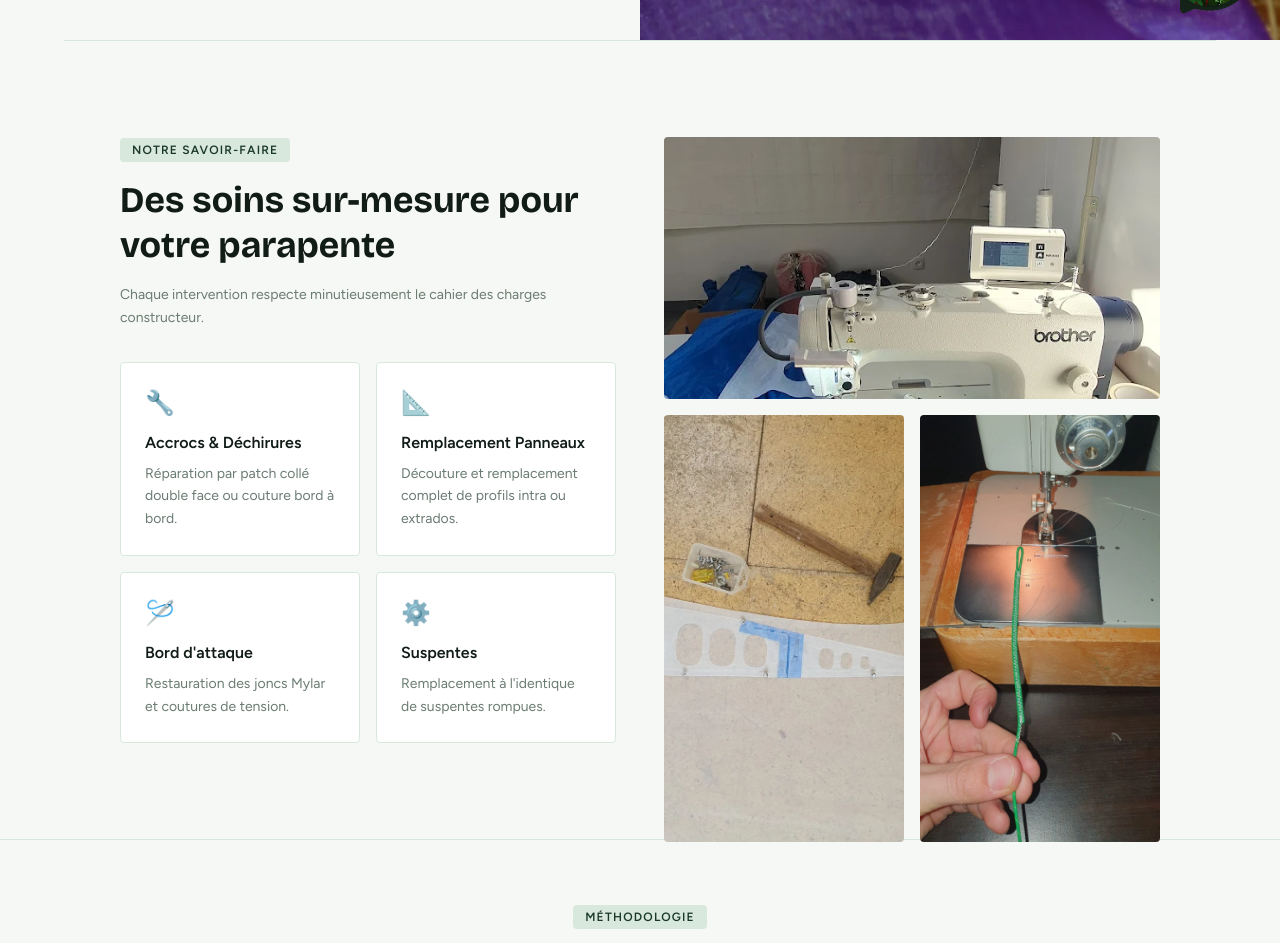
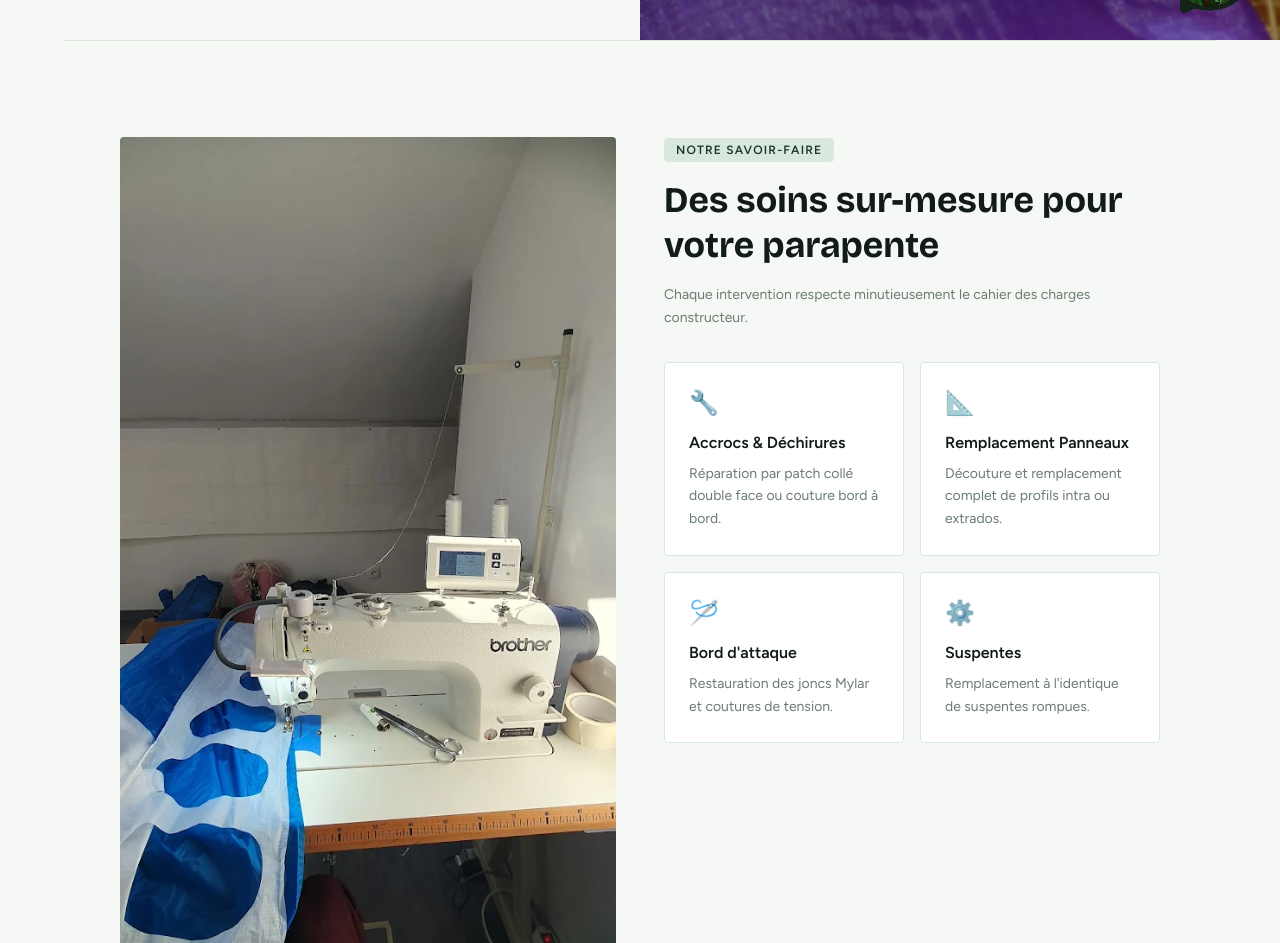
Before and after one commit to clementsbt/Parapente-rescue, a Next.js app: page / in a window 1280 px wide. Shown: the part 760-1703 px from the top of the page. Built offline with nearby package versions, Linux system fonts and the light colour scheme.

Commit message:
feat: section savoir-faire - images à gauche sur desktop

```diff
--- a/src/app/page.tsx
+++ b/src/app/page.tsx
@@ -131,7 +131,8 @@
 
       {/* Services */}
       <section className="py-12 md:py-24 px-4 md:px-14 max-w-6xl mx-auto border-t" style={{ borderColor: "#D8E8DC" }}>
-        <div className="grid grid-cols-1 lg:grid-cols-2 gap-12 items-start">
+        {/* Mobile: stacked (text then images) */}
+        <div className="lg:hidden">
           <ScrollEffect>
             <Tag>Notre savoir-faire</Tag>
             <h2 className="text-3xl md:text-4xl font-bold leading-tight mb-4" style={{ fontFamily: "var(--font-bricolage), sans-serif", color: "#111C17" }}>
@@ -140,7 +141,7 @@
             <p className="text-sm leading-relaxed mb-8" style={{ color: "#6B7C72" }}>
               Chaque intervention respecte minutieusement le cahier des charges constructeur.
             </p>
-            <div className="grid grid-cols-1 sm:grid-cols-2 gap-2 md:gap-4">
+            <div className="grid grid-cols-1 sm:grid-cols-2 gap-2 md:gap-4 mb-8">
               {[
                 { icon: "🔧", title: "Accrocs & Déchirures", desc: "Réparation par patch collé double face ou couture bord à bord." },
                 { icon: "📐", title: "Remplacement Panneaux", desc: "Découture et remplacement complet de profils intra ou extrados." },
@@ -164,6 +165,44 @@
                 <img src={IMG.sewing2} alt="Réparation tissu parapente" className="w-full h-full object-cover rounded-sm transition-transform duration-500 hover:scale-105" style={{ background: "#D8E8DC" }} />
                 <img src={IMG.sewing3} alt="Couture de précision voile" className="w-full h-full object-cover rounded-sm transition-transform duration-500 hover:scale-105" style={{ background: "#D8E8DC" }} />
               </div>
+            </div>
+          </ScrollEffect>
+        </div>
+
+        {/* Desktop: images left, text right */}
+        <div className="hidden lg:grid grid-cols-2 gap-12 items-start">
+          <ScrollEffect direction="left">
+            <div className="grid grid-rows-2 gap-4 h-full min-h-[540px]">
+              <img src={IMG.sewing1} alt="Technicien travaillant sur une voile" className="w-full h-full object-cover rounded-sm transition-transform duration-500 hover:scale-105" style={{ background: "#D8E8DC" }} />
+              <div className="grid grid-cols-2 gap-4">
+                <img src={IMG.sewing2} alt="Réparation tissu parapente" className="w-full h-full object-cover rounded-sm transition-transform duration-500 hover:scale-105" style={{ background: "#D8E8DC" }} />
+                <img src={IMG.sewing3} alt="Couture de précision voile" className="w-full h-full object-cover rounded-sm transition-transform duration-500 hover:scale-105" style={{ background: "#D8E8DC" }} />
+              </div>
+            </div>
+          </ScrollEffect>
+          <ScrollEffect direction="right">
+            <Tag>Notre savoir-faire</Tag>
+            <h2 className="text-3xl md:text-4xl font-bold leading-tight mb-4" style={{ fontFamily: "var(--font-bricolage), sans-serif", color: "#111C17" }}>
+              Des soins sur-mesure pour votre parapente
+            </h2>
+            <p className="text-sm leading-relaxed mb-8" style={{ color: "#6B7C72" }}>
+              Chaque intervention respecte minutieusement le cahier des charges constructeur.
+            </p>
+            <div className="grid grid-cols-1 sm:grid-cols-2 gap-2 md:gap-4">
+              {[
+                { icon: "🔧", title: "Accrocs & Déchirures", desc: "Réparation par patch collé double face ou couture bord à bord." },
+                { icon: "📐", title: "Remplacement Panneaux", desc: "Découture et remplacement complet de profils intra ou extrados." },
+                { icon: "🪡", title: "Bord d'attaque", desc: "Restauration des joncs Mylar et coutures de tension." },
+                { icon: "⚙️", title: "Suspentes", desc: "Remplacement à l'identique de suspentes rompues." },
+              ].map((c, i) => (
+                <ScrollEffect key={c.title} delay={i * 0.1}>
+                  <div className="p-3 md:p-6 rounded-sm border transition-all hover:shadow-lg hover:scale-105" style={{ borderColor: "#D8E8DC", background: "#fff" }}>
+                    <div className="text-xl md:text-2xl mb-2 md:mb-3">{c.icon}</div>
+                    <h3 className="font-semibold text-sm md:text-base mb-1 md:mb-2" style={{ color: "#111C17" }}>{c.title}</h3>
+                    <p className="text-xs md:text-sm leading-relaxed" style={{ color: "#6B7C72" }}>{c.desc}</p>
+                  </div>
+                </ScrollEffect>
+              ))}
             </div>
           </ScrollEffect>
         </div>
```
